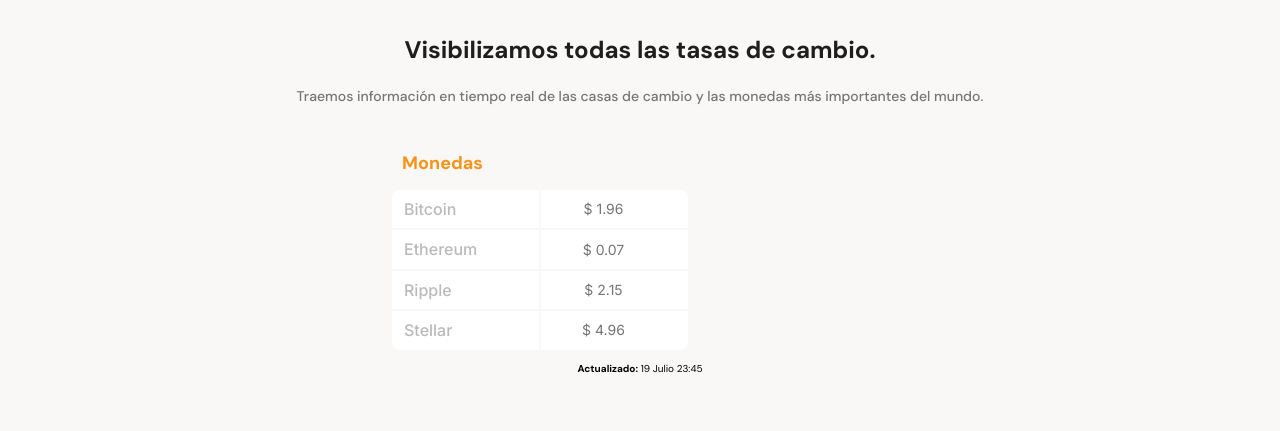
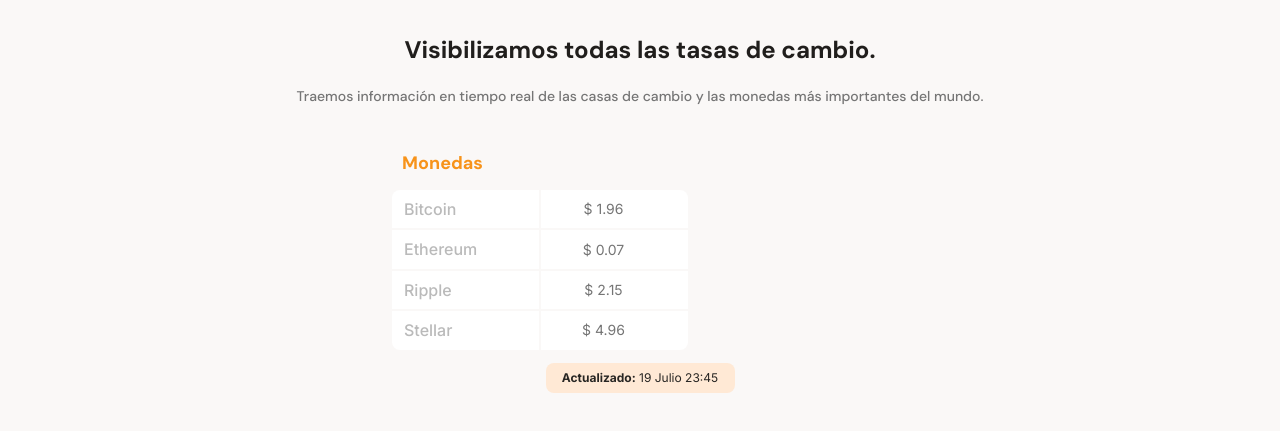
Before and after one commit to gfranciscoerazom-zz/curso-responsive-design-maquetacion-mobile-first, a plain HTML site: page index.html in a window 1280 px wide. Shown: the part 373-804 px from the top of the page. Drawn offline with Linux system fonts and the light colour scheme.

Commit message:
Terminada la primera sección

```diff
--- a/CSS/style.css
+++ b/CSS/style.css
@@ -265,3 +265,17 @@ main {
 .currency-table--container .table__B4 {
     border-bottom-right-radius: 8px;
 }
+
+.main-exchange-container .main-tables-container .currency-table--date {
+    margin: 0 auto;
+    margin-bottom: 64px;
+    width: 173px;
+    padding: 8px;
+    border-radius: 8px;
+    background-color: var(--soft-orange);
+    font-family: 'Inter', sans-serif;
+    font-weight: 400;
+    font-size: 1.2rem;
+    text-align: center;
+    color: var(--warm-black1);
+}
```
